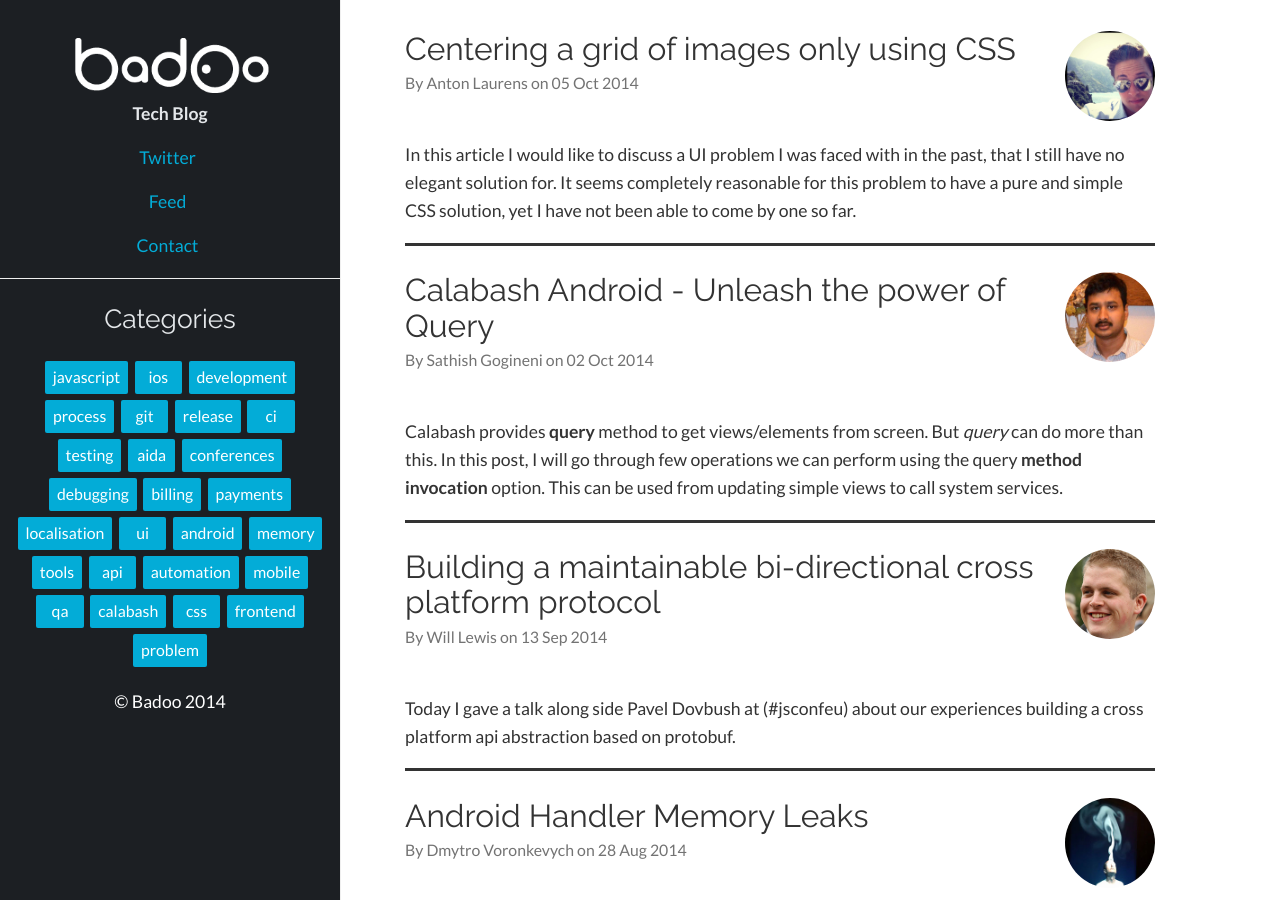
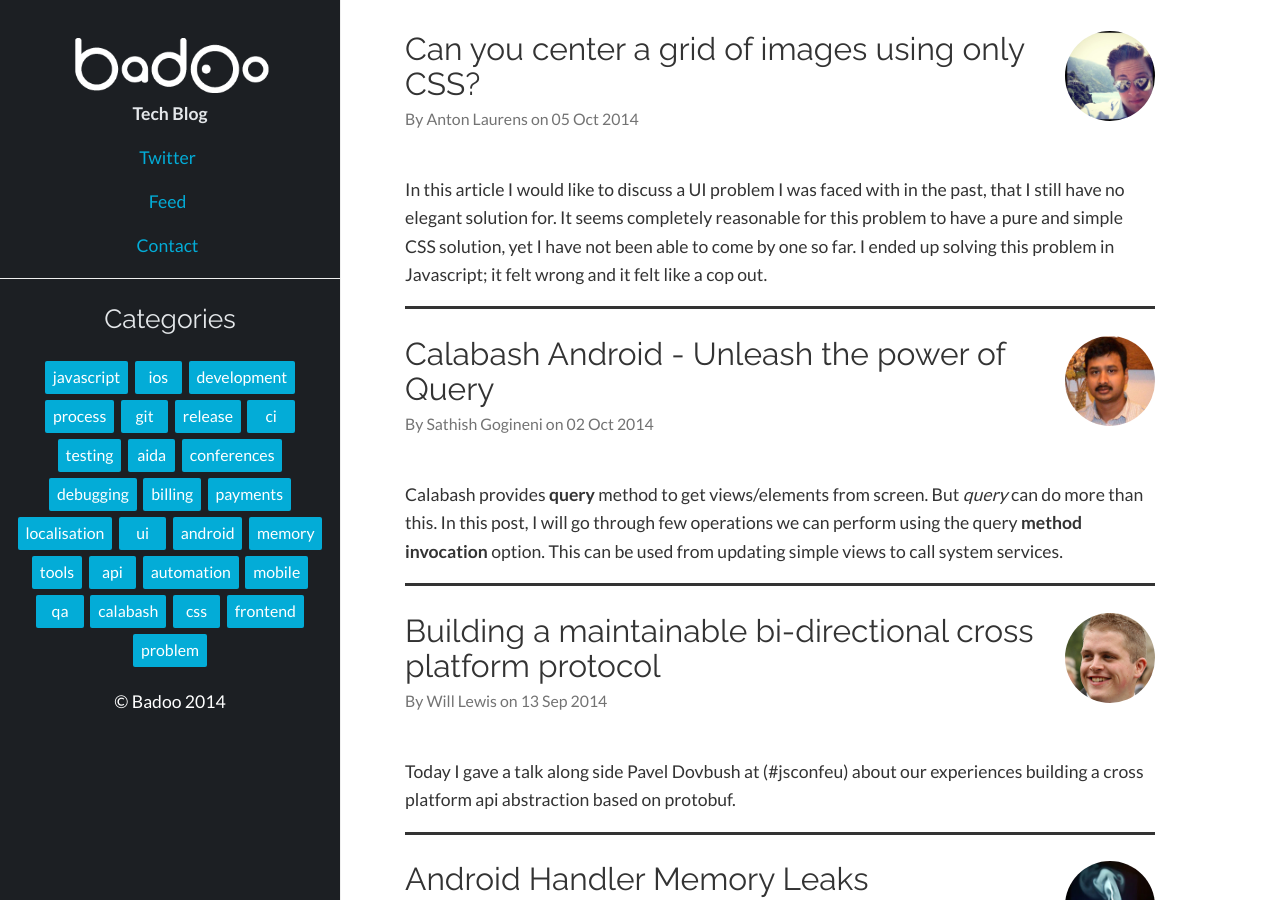
Before and after one commit to badoo/techblog, a Jekyll site: the page built from index.html, in a window 1280 px wide and 900 px high. Built offline with Jekyll 4.4.1, drawn with Linux system fonts in a browser that asks for light colours; comment, search, counter and statistics services are not loaded.

Commit message:
feedback from laura fixes

```diff
--- a/_posts/2014-10-05-css-centre-boxes.markdown
+++ b/_posts/2014-10-05-css-centre-boxes.markdown
@@ -1,18 +1,18 @@
 ---
 layout: post
-title:  Centering a grid of images only using CSS
+title:  Can you center a grid of images using only CSS?
 author: Anton Laurens
 date:   2014-10-05
 categories: javascript css frontend problem
 ---
 
 In this article I would like to discuss a UI problem I was faced with in the past, that I still have no elegant solution for. It seems completely reasonable for this
-problem to have a pure and simple CSS solution, yet I have not been able to come by one so far.
+problem to have a pure and simple CSS solution, yet I have not been able to come by one so far. I ended up solving this problem in Javascript; it felt wrong and it felt like a cop out.
 
-I ended up solving this problem in Javascript; it felt wrong and it felt like a cop out. It was around the same time I started interviewing candidates for mobile web positions at Badoo,
+I first came across this problem around the time I started interviewing candidates for mobile web positions at Badoo,
 so I thought, why not kill two birds with one stone? After roughly 20+ interviews, most candidates are able to solve the problem, but they all resort to Javascript after failing to complete the problem with only CSS.
 
-Is this possible? It is such a simple UI pattern we see used on the web all the time. Lemme talk you through the problem:
+Is this possible? It is such a simple UI pattern we see used on the web all the time. Let me talk you through the problem:
 
 # Problem
 
@@ -97,7 +97,7 @@
 
 ## 'Solution' 2
 
-Next people have an aha! moment and add `margin: 0 auto` to `.grid`. This has no affect as the grid has no fixed width, so no margin can be automatically calculated.
+Next people have an aha! moment and add `margin: 0 auto` to `.grid`. This has no effect as the grid has no fixed width, so no margin can be automatically calculated.
 
 Which then leads people to start adding fixed widths:
 
@@ -194,7 +194,7 @@
 })();
 {% endhighlight %}
 
-Of course this javascipt can be improved by getting the margin/ box width values on the fly, but you get the idea. If this function is then hooked to init, resize and orientation change events,
+Of course this Javascript can be improved by getting the margin/ box width values on the fly, but you get the idea. If this function is then hooked to init, resize and orientation change events,
 we'll end up satisfying all of product's requirements:
 
 <table>
```
Also changed, not shown: other parts of _posts/2014-10-05-css-centre-boxes.markdown (+1 -1 lines).
